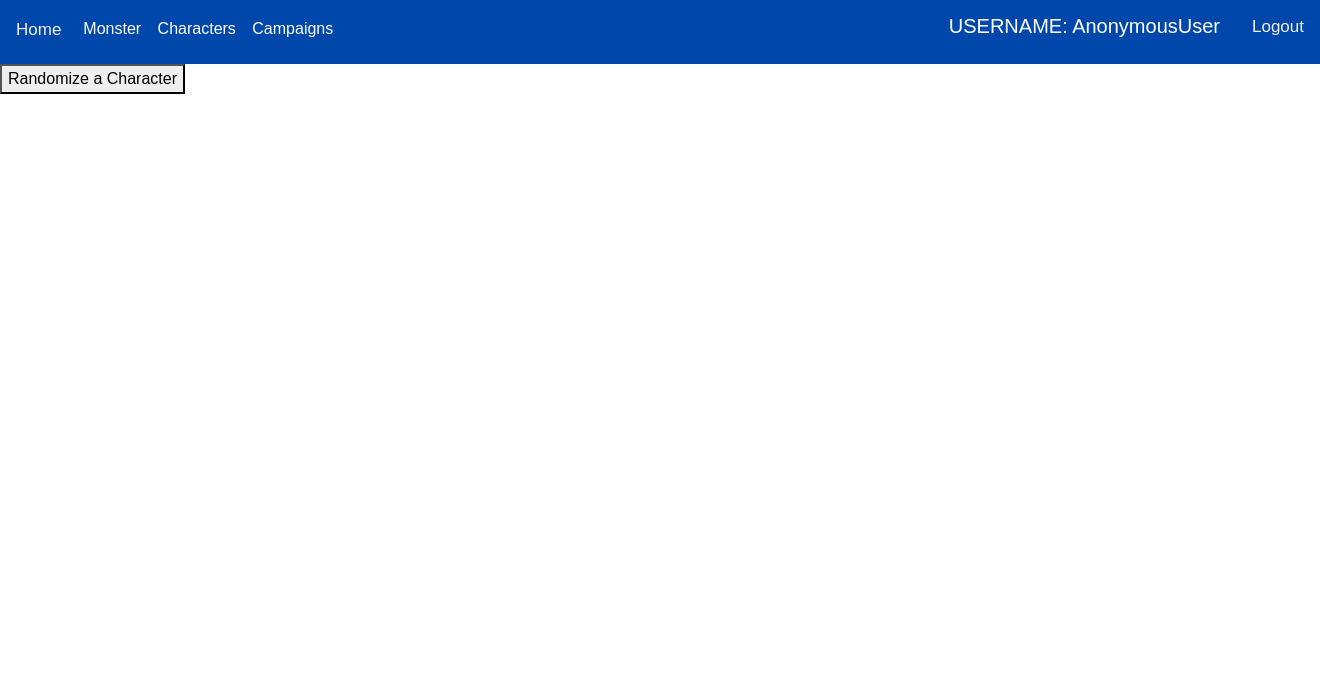
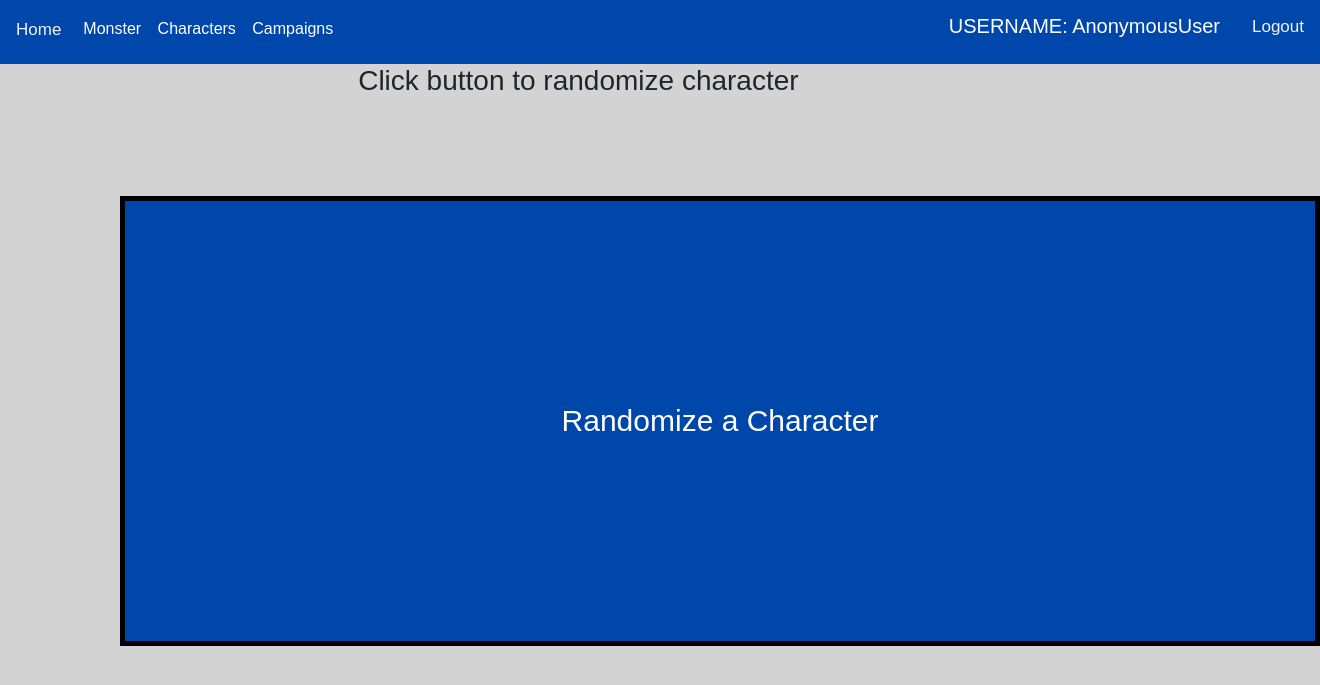
Before and after one commit to wcollins22/DiceAndMangement, a Django app: template app/templates/random_character.html in a window 1320 px wide. Shown: the top 685 px of the page. Run offline with Django 3.2, Linux system fonts and the light colour scheme; the template is opened without the code that fills it, so the values that code supplies are empty; some libraries are stand-ins or nearby versions.

Commit message:
Update random_character.html

```diff
--- a/app/templates/random_character.html
+++ b/app/templates/random_character.html
@@ -10,7 +10,7 @@
 <style>
     body {
     margin: 0;
-    background-color: ;
+    background-color: lightgrey;
     font-family: Arial, Helvetica, sans-serif;
     }
 
@@ -119,105 +119,9 @@
  text-align: center;
  margin-left: 3em;
 }
-.bodi1{
-    border: solid 5px black;
-    width: 50em;
-    height: 35em;
-    margin-left: 20em;
-    background: darkblue;
-    margin-top: 6em;
-
-
-}
-
-.box1{
-    width: fit-content;
-    background: lightgrey;
-    border: solid 6px darkblue;
-    height: 11em;
-    padding-right: 3em;
-    margin: 3em 0px 0px;
-    color:darkblue;
-    margin-left: 3em;
-}
-
-.box1 h2 {
-    padding: 1em;
-}
-
-.box2 {
-    width: 91.5%;
-    height: fit-content;
-    background: lightgrey;
-    border: solid 6px darkblue;
-    margin-top: 5em;
-    color:darkblue;
-    margin-left: 3em;
-}
-.box2 h4 {
-    padding: 1em;
-}
-.stats{
-    border: solid 6px darkblue;
-    background: white;
-    height: 11em;
-    width: 50em;
-    padding: 1em;
-    float: right;
-    margin-top: -28.08em;
-    padding-left: 2em;
-    background-color: lightgrey;
-    margin-right: 5em;
-    display: flex;
-    flex-direction: row;
-    flex-wrap: wrap;
-
-}
-
-.center{
-    text-align: center;
-}
-.chbox{
-    border: solid .7px black;
-    width: fit-content;
-    height: fit-content;
-    border-radius: 10px;
-    background:  #0047AB;
-    color: white;
-
-}
-.in{
-    color: darkblue;
-    padding: .2em;
-
-}
-.m{
-    text-align: center;
-    margin-left: 1em;
-}
-
-.comment {
-    border: solid 1px darkblue;
-    padding: 1em;
-    border-radius: 25px;
-    background-color: lightgrey;
-
-
-}
-.co{
-    margin-right:-10em;
-}
-
-.comments {
-    padding-top: 2em;
-}
 
 
 
-
-.comment p {
-    overflow-wrap: break-wrap;
-}
 .homevi{
   float: left;
     color: #f2f2f2;
@@ -226,6 +130,24 @@
     padding: 14px 16px;
     text-decoration: none;
     font-size: 17px;
+}
+
+.button{
+    border: solid 5px black;
+    background: #0047AB;
+    width: 40em;
+    height: 15em;
+   margin-left: 4em;
+   color: white;
+   font-size: 30px;
+   margin-top: 3em;
+}
+.button:hover{
+    background:black;
+}
+.center{
+    text-align: center;
+    margin-left : 8em;
 }
 
 </style>
@@ -241,7 +163,7 @@
                 <div class="dropdown-content">
                 <a href="{% url 'CreateMonster' %}">Monster Creation</a>
                     <a href="{% url 'search-m' %}">Search Monsters</a>
-                    <a href="#">Randomize Monsters</a>
+                    <a href="{% url 'randomm' %}">Randomize Monsters</a>
                 </div>
             </div>
             <div class="dropdown">
@@ -250,8 +172,8 @@
 
                 <div class="dropdown-content">
                 <a href="{% url 'CreateCharacter' %}">Character Creation</a>
-                    <a href="{% url 'search-c' %}">Search Characters</a>
-                    <a href="#">Randomize Characters</a>
+                <a href="{% url 'search-c' %}">Search Characters</a>
+                <a href="{% url 'randomch' %}">Randomize Characters</a>
                 </div>
             </div>
             <div class="dropdown">
@@ -269,8 +191,8 @@
          <form action="{% url 'randomch' %}" method="POST">
             {% csrf_token %}
 
-
-            <button type="submit">Randomize a Character</button>
+            <h3 class="center"> Click button to randomize character</h3>
+            <button class="button" type="submit">Randomize a Character</button>
         </form>
     </body>
 </html>
```
